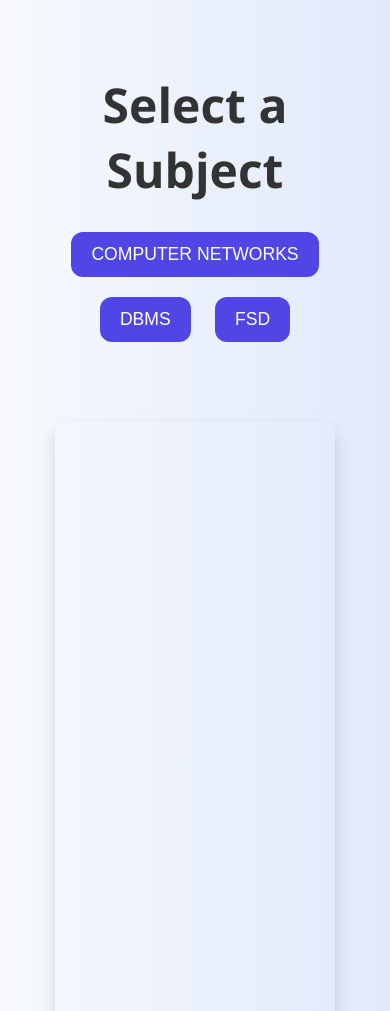
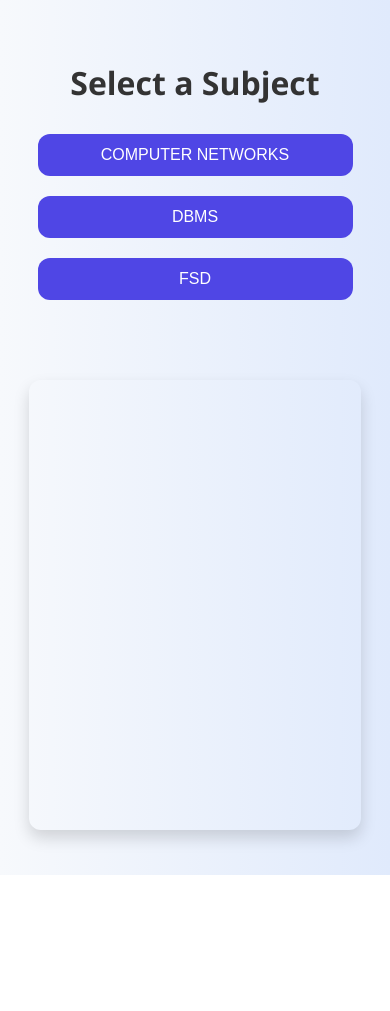
Before and after one commit to TarunB8/externalscam, a plain HTML site: page index.html in a window 390 px wide. Shown: the top 1011 px of the page. After the commit the page ends 875 px from the top, so only its background shows below. Drawn offline with Linux system fonts and the light colour scheme.

Commit message:
Update style.css

```diff
--- a/style.css
+++ b/style.css
@@ -53,3 +53,19 @@ body {
     from { opacity: 0; transform: translateY(-10px); }
     to { opacity: 1; transform: translateY(0); }
   }
+@media (max-width: 768px) {
+  .pdf-viewer iframe {
+    width: 95%;
+    height: 450px;
+  }
+
+  .subjects button,
+  .pdf-button {
+    width: 90%;
+    font-size: 1em;
+  }
+
+  h1 {
+    font-size: 2em;
+  }
+}
```
